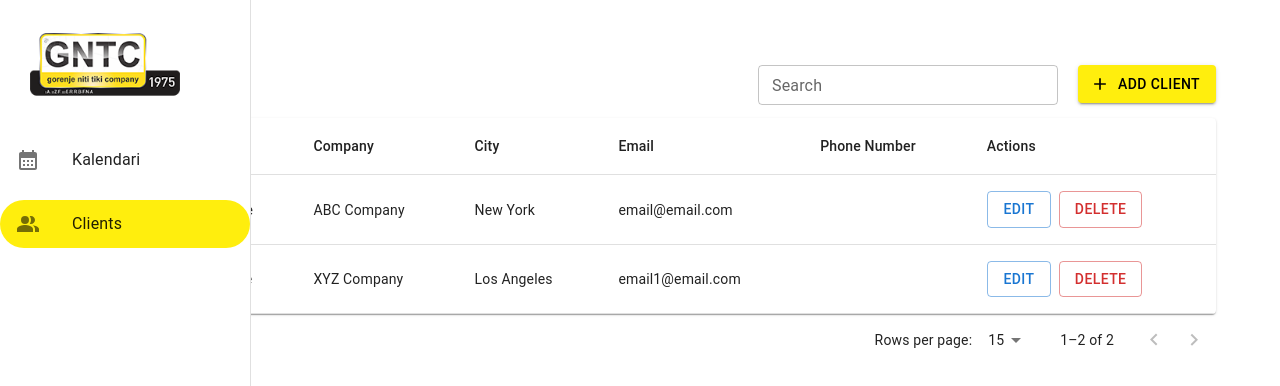
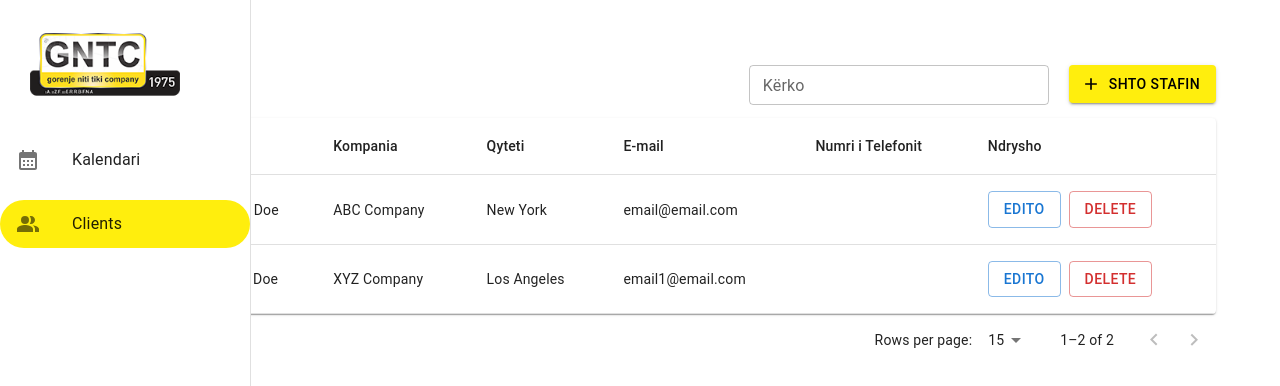
Before and after one commit to aldo-digi/gntc-meeting, a React (Create React App) app: page /clients in a window 1280 px wide. Shown: the top 386 px of the page. Built offline with nearby package versions, Linux system fonts and the light colour scheme; no server answers.

Commit message:
Update staff.js

```diff
--- a/src/Pages/staff.js
+++ b/src/Pages/staff.js
@@ -167,7 +167,7 @@ const Staff = () => {
                     justifyContent: 'space-between',
                     alignItems: 'center',
                 }}>
-                    <h1>Clients</h1>
+                    <h1>Stafi</h1>
                     <div style={{
                         display: 'flex',
                         gap: 20,
@@ -175,7 +175,7 @@ const Staff = () => {
                         <TextField
                             sx={{width: 300, mt: 2}}
                             size={'small'}
-                            label="Search"
+                            label="Kërko"
                             variant="outlined"
                             value={searchTerm}
                             onChange={(e) => setSearchTerm(e.target.value)}
@@ -194,7 +194,7 @@ const Staff = () => {
                             startIcon={<AddIcon/>}
                             onClick={handleFormOpen}
                         >
-                            Add Client
+                            Shto Stafin
                         </Button>
                     </div>
                 </div>
@@ -202,13 +202,13 @@ const Staff = () => {
                     <Table>
                         <TableHead>
                             <TableRow>
-                                <TableCell>Client ID</TableCell>
-                                <TableCell>Name</TableCell>
-                                <TableCell>Company</TableCell>
-                                <TableCell>City</TableCell>
-                                <TableCell>Email</TableCell>
-                                <TableCell>Phone Number</TableCell>
-                                <TableCell>Actions</TableCell> {/* Added Position column */}
+                                <TableCell>ID-ja e Stafit</TableCell>
+                                <TableCell>Emri</TableCell>
+                                <TableCell>Kompania</TableCell>
+                                <TableCell>Qyteti</TableCell>
+                                <TableCell>E-mail</TableCell>
+                                <TableCell>Numri i Telefonit</TableCell>
+                                <TableCell>Ndrysho</TableCell> {/* Added Position column */}
                             </TableRow>
                         </TableHead>
                         <TableBody>
@@ -221,7 +221,7 @@ const Staff = () => {
                                     <TableCell>{row.email}</TableCell>
                                     <TableCell>{row.phoneNumber}</TableCell>
                                 <TableCell>
-                                    <Button variant="outlined" color="primary" onClick={()=>handleEditClient(index)} >Edit</Button>
+                                    <Button variant="outlined" color="primary" onClick={()=>handleEditClient(index)} >Edito</Button>
                                     <Button variant="outlined" color="error" style={{ marginLeft: '8px' }} onClick={() => handleDeleteClient(index)}>Delete</Button>
                                 </TableCell>
                             </TableRow>
@@ -245,7 +245,7 @@ const Staff = () => {
                     <DialogContent>
                         <TextField
                             margin="dense"
-                            label="Name"
+                            label="Emri"
                             fullWidth
                             name="name"
                             value={formData.name}
@@ -253,7 +253,7 @@ const Staff = () => {
                         />
                         <TextField
                             margin="dense"
-                            label="Company"
+                            label="Kompania"
                             fullWidth
                             name="company"
                             value={formData.company}
@@ -261,7 +261,7 @@ const Staff = () => {
                         />
                         <TextField
                             margin="dense"
-                            label="City"
+                            label="Qyteti"
                             fullWidth
                             name="city"
                             value={formData.city}
@@ -269,7 +269,7 @@ const Staff = () => {
                         />
                         <TextField
                             margin="dense"
-                            label="Email"
+                            label="E-mail"
                             fullWidth
                             name="email"
                             value={formData.email}
@@ -277,7 +277,7 @@ const Staff = () => {
                         />
                         <TextField
                             margin="dense"
-                            label="Phone Number"
+                            label="Numri i Telefonit"
                             fullWidth
                             name="phoneNumber"
                             value={formData.phoneNumber}
@@ -285,8 +285,8 @@ const Staff = () => {
                         />
                     </DialogContent>
                     <DialogActions>
-                        <Button color='error' onClick={handleFormClose}>Cancel</Button>
-                        <Button onClick={handleFormSubmit}>Submit</Button>
+                        <Button color='error' onClick={handleFormClose}>Anulo</Button>
+                        <Button onClick={handleFormSubmit}>Dërgo</Button>
                     </DialogActions>
                 </Dialog>
             </Container>
```
